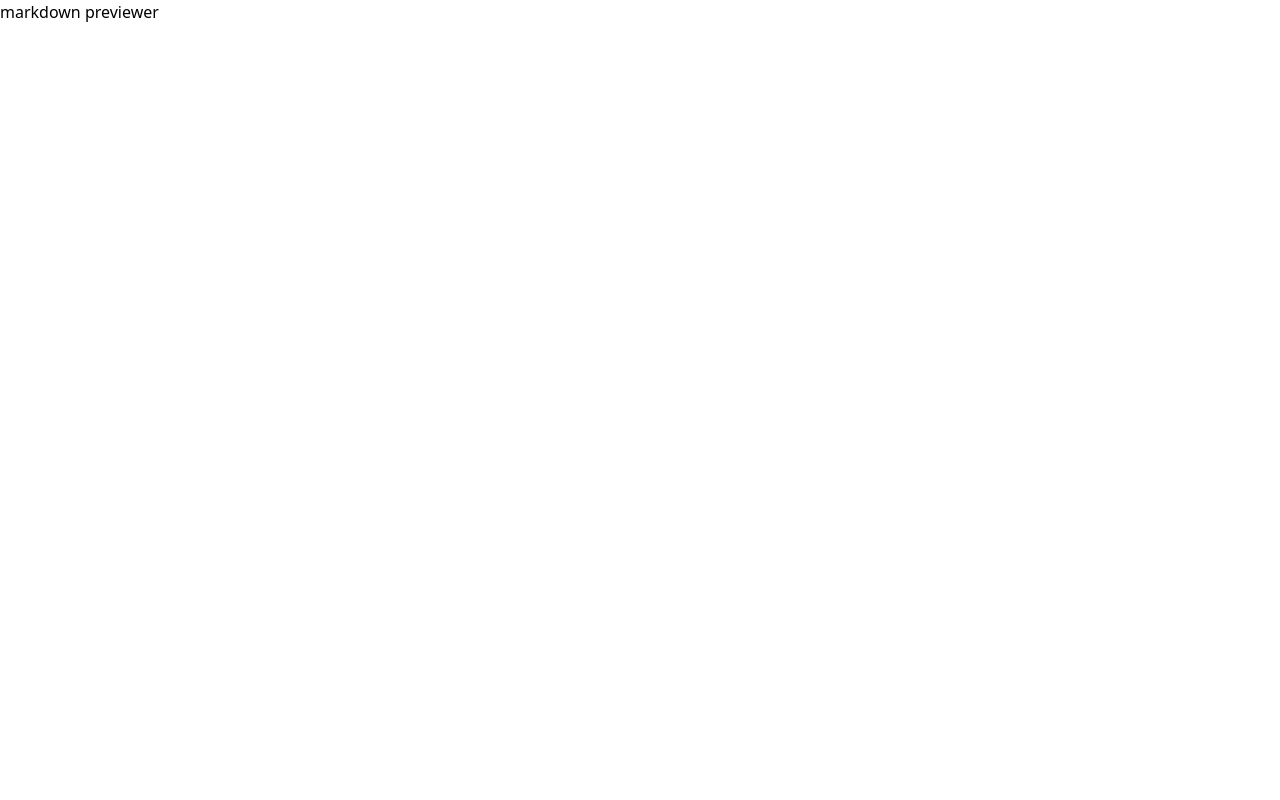
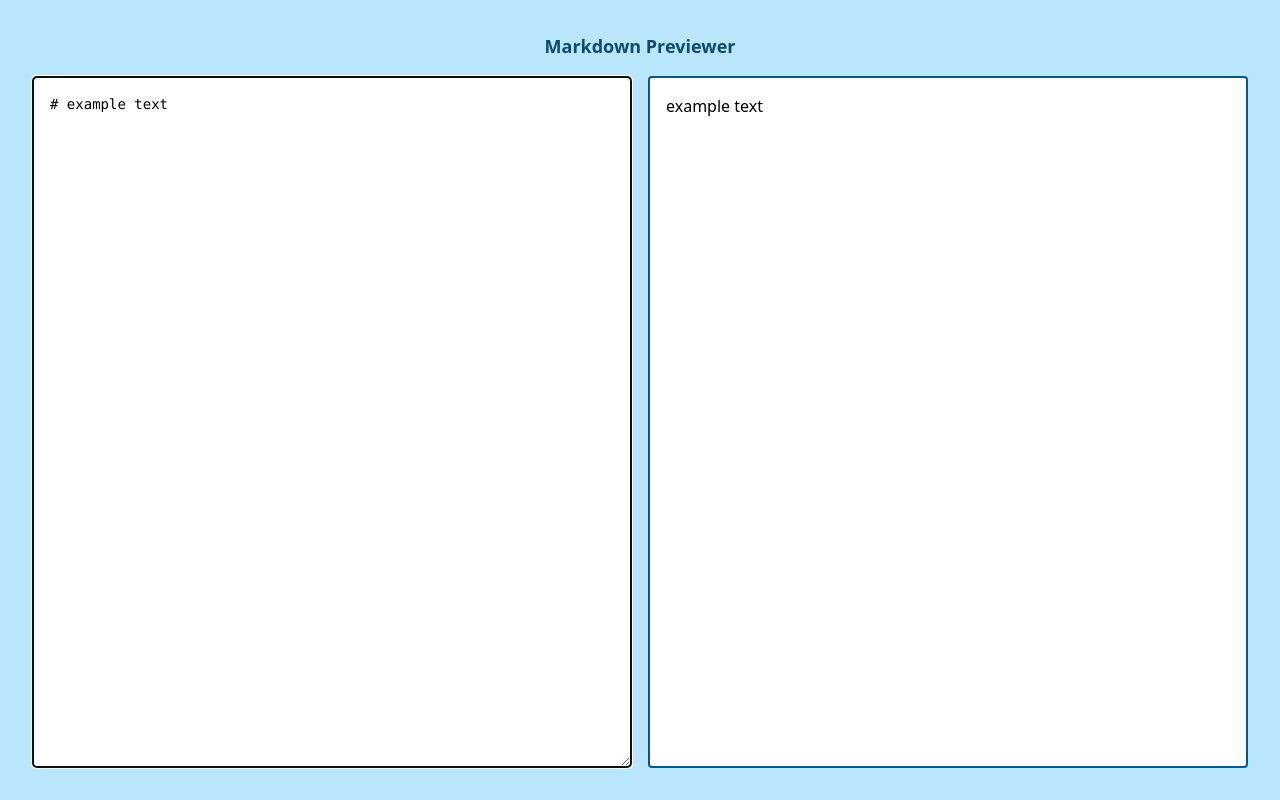
Before and after one commit to kevcomedia/fcc-markdown-previewer, a React (Vite) app: page / in a window 1280 px wide. Built offline with nearby package versions, Linux system fonts and the light colour scheme.

Commit message:
Write initial markup

```diff
--- a/src/App.jsx
+++ b/src/App.jsx
@@ -1,5 +1,32 @@
 const App = () => {
-  return <p>markdown previewer</p>
+  return (
+    <section className="p-8 bg-sky-200 h-full">
+      <div className="container mx-auto h-full flex flex-col">
+        <h1 className="mb-4 text-lg text-center font-semibold text-sky-900">
+          Markdown Previewer
+        </h1>
+
+        <div className="grow grid grid-cols-2 gap-x-4">
+          <div>
+            <textarea
+              className="border-2 border-sky-800 rounded font-mono text-sm p-4 w-full h-full"
+              id="editor"
+              cols={10}
+              value="# example text"
+              autoFocus={true}
+            />
+          </div>
+
+          <section
+            className="border-2 border-sky-800 rounded bg-white p-4 overflow-y-auto"
+            id="preview"
+          >
+            <h1>example text</h1>
+          </section>
+        </div>
+      </div>
+    </section>
+  )
 }
 
 export default App
--- a/src/index.html
+++ b/src/index.html
@@ -1,13 +1,13 @@
 <!DOCTYPE html>
-<html lang="en">
+<html class="h-full" lang="en">
   <head>
     <meta charset="utf-8" />
     <meta name="viewport" content="width=device-width" />
     <title>Markdown Previewer</title>
     <link rel="stylesheet" href="index.css" />
   </head>
-  <body>
-    <div id="app"></div>
+  <body class="h-full">
+    <div class="h-full" id="app"></div>
 
     <script src="https://cdn.freecodecamp.org/testable-projects-fcc/v1/bundle.js"></script>
     <script type="module" src="index.jsx"></script>
```
